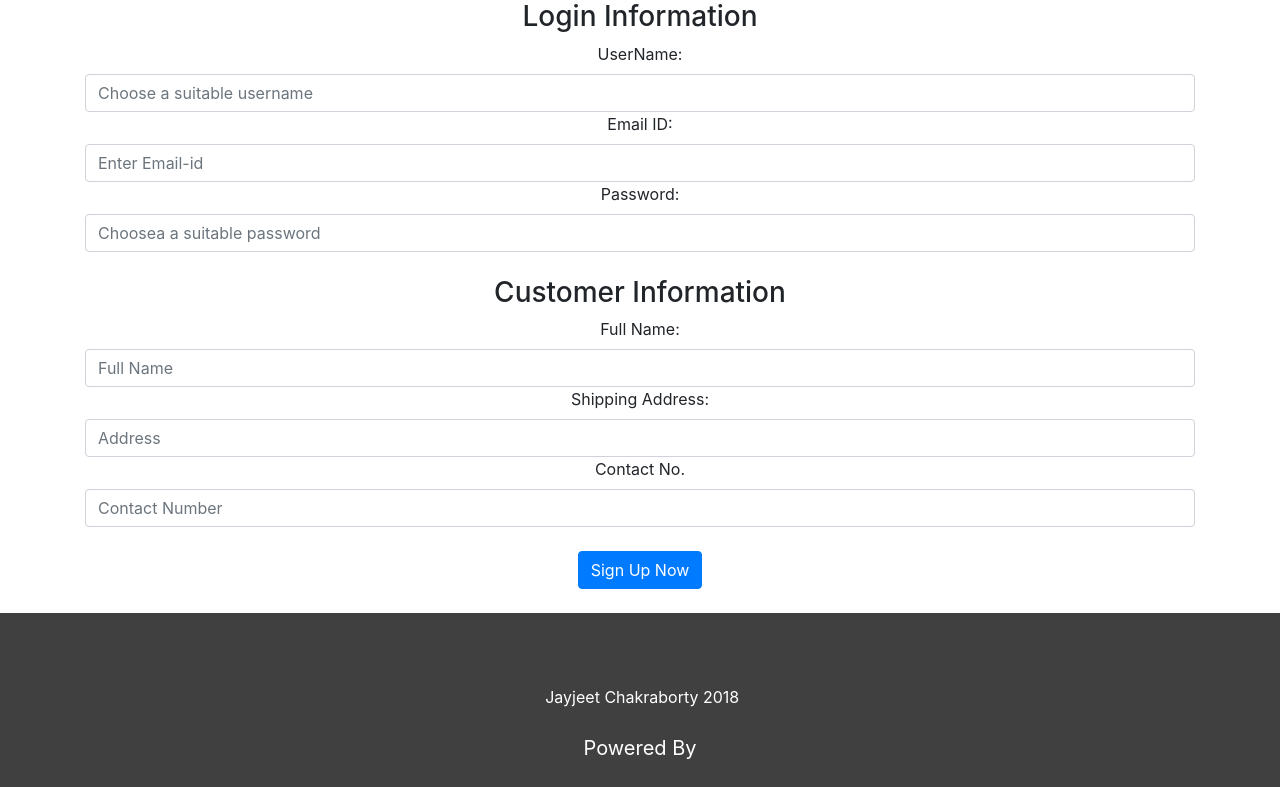
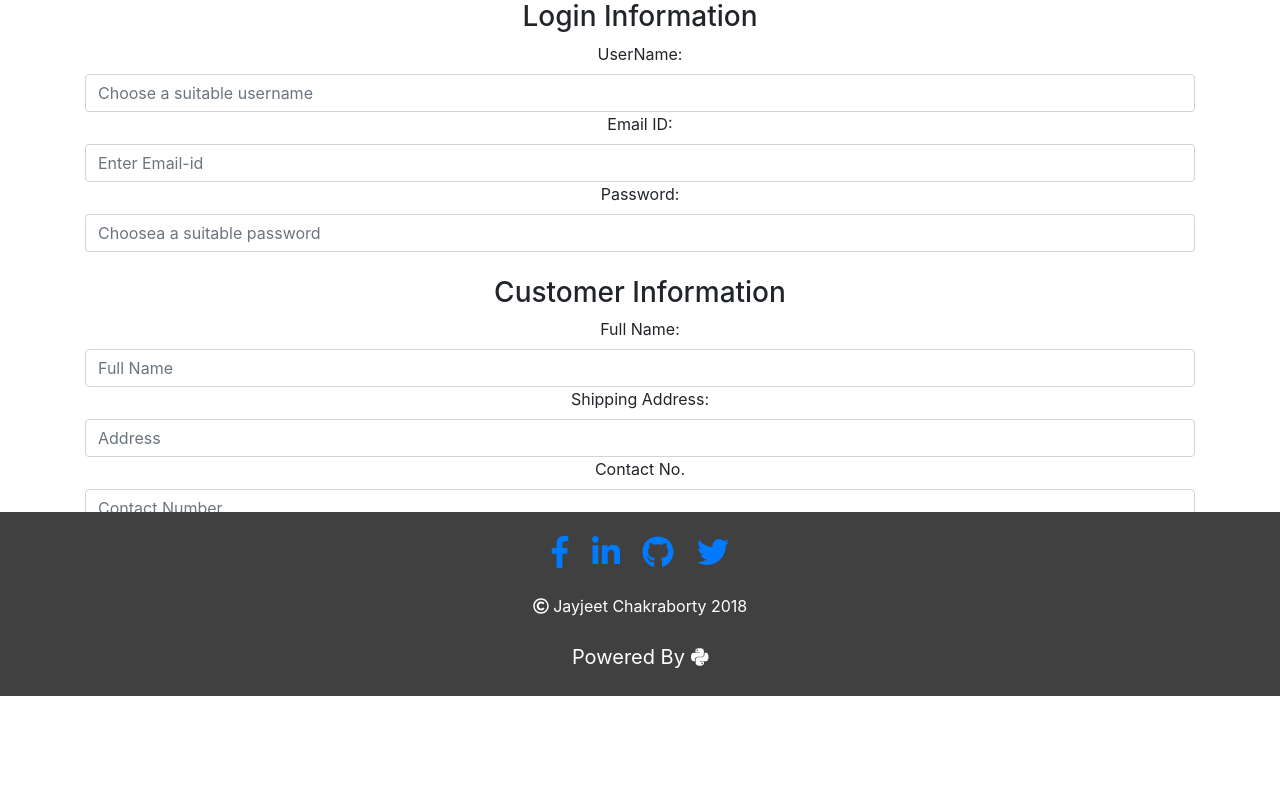
Before and after one commit to JayjeetAtGithub/E-Commerce-Portal, a Django app: page /register/ in a window 1280 px wide. Shown: the part 104-891 px from the top of the page. After the commit the page ends 800 px from the top, so only its background shows below. Run offline with Django 3.2, Linux system fonts and the light colour scheme; some libraries are stand-ins or nearby versions.

Commit message:
footer modified

```diff
--- a/home/templates/home/index.html
+++ b/home/templates/home/index.html
@@ -98,7 +98,7 @@
   Invalid Username/Password !! <a href="/">Try Again</a>
 </div>
 
-<form class="form-group" style="margin:10% auto; width: 30%" method="post" action="{% url 'index' %}">
+<form class="form-group" style="margin:5% auto; width: 30%" method="post" action="{% url 'index' %}">
 
        {% csrf_token %}
        <label style="color: white">Username : </label>
@@ -147,6 +147,5 @@
 
 {% endif %}
 </div>
-
 </body>
 </html>
--- a/home/templates/home/register.html
+++ b/home/templates/home/register.html
@@ -6,6 +6,7 @@
 <script src="https://code.jquery.com/jquery-3.2.1.slim.min.js" integrity="sha384-KJ3o2DKtIkvYIK3UENzmM7KCkRr/rE9/Qpg6aAZGJwFDMVNA/GpGFF93hXpG5KkN" crossorigin="anonymous"></script>
 <script src="https://cdnjs.cloudflare.com/ajax/libs/popper.js/1.12.9/umd/popper.min.js" integrity="sha384-ApNbgh9B+Y1QKtv3Rn7W3mgPxhU9K/ScQsAP7hUibX39j7fakFPskvXusvfa0b4Q" crossorigin="anonymous"></script>
 <script src="https://maxcdn.bootstrapcdn.com/bootstrap/4.0.0/js/bootstrap.min.js" integrity="sha384-JZR6Spejh4U02d8jOt6vLEHfe/JQGiRRSQQxSfFWpi1MquVdAyjUar5+76PVCmYl" crossorigin="anonymous"></script>
+<script defer src="https://use.fontawesome.com/releases/v5.0.6/js/all.js"></script>
 
 
 </head>
@@ -39,13 +40,13 @@
 </form>
 </div>
 <br>
-<footer class="text-center" style="background-color:#404040;" id="footer" >
+<footer class="text-center" style="background-color:#404040; position:fixed;bottom:0px;width:100%;" id="footer" >
 	<br>
 <span style="color:white;">
-<i class="fab fa-facebook-f fa-2x"></i>&nbsp;&nbsp;&nbsp;&nbsp;
-<i class="fab fa-linkedin-in fa-2x"></i>&nbsp;&nbsp;&nbsp;&nbsp;
-<i class="fab fa-github fa-2x"></i>&nbsp;&nbsp;&nbsp;&nbsp;
-<i class="fab fa-twitter fa-2x"></i>
+<a href="#"><i class="fab fa-facebook-f fa-2x"></i></a>&nbsp;&nbsp;&nbsp;&nbsp;
+<a href="#"><i class="fab fa-linkedin-in fa-2x"></i></a>&nbsp;&nbsp;&nbsp;&nbsp;
+<a href="#"><i class="fab fa-github fa-2x"></i></a>&nbsp;&nbsp;&nbsp;&nbsp;
+<a href="#"><i class="fab fa-twitter fa-2x"></i></a>
 <br>
 <br>
 <i class="far fa-copyright"></i>&nbsp;Jayjeet Chakraborty&nbsp;2018
```
Also changed, not shown: home/templates/home/books.html (+5 -5 lines), home/templates/home/cart.html (+6 -6 lines), home/templates/home/confirmation.html (+10 -6 lines), db.sqlite3.
